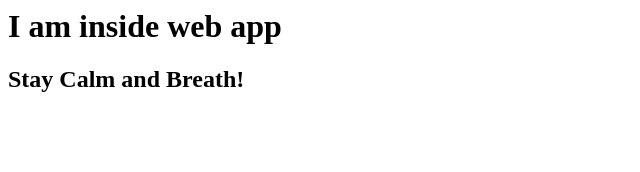
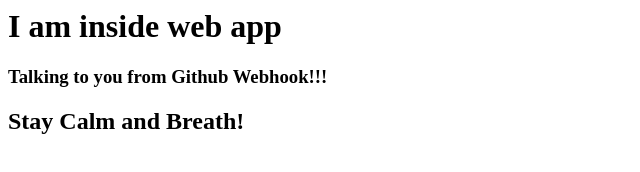
Before and after one commit to SwarnaSharpa/WebDemo, a plain HTML site: page index.html in a window 1280 px wide. Shown: the whole page, without its empty margins (0-640 px from the left). Drawn offline with Linux system fonts and the light colour scheme.

Commit message:
Update index.html

```diff
--- a/index.html
+++ b/index.html
@@ -2,6 +2,7 @@
 <title>Jenkins test application</title>
 <body>
 <h1> I am inside web app </h1>
+  <h3> Talking to you from Github Webhook!!! </h3>
 <h2> Stay Calm and Breath! </h2>
 
 </body>
```
